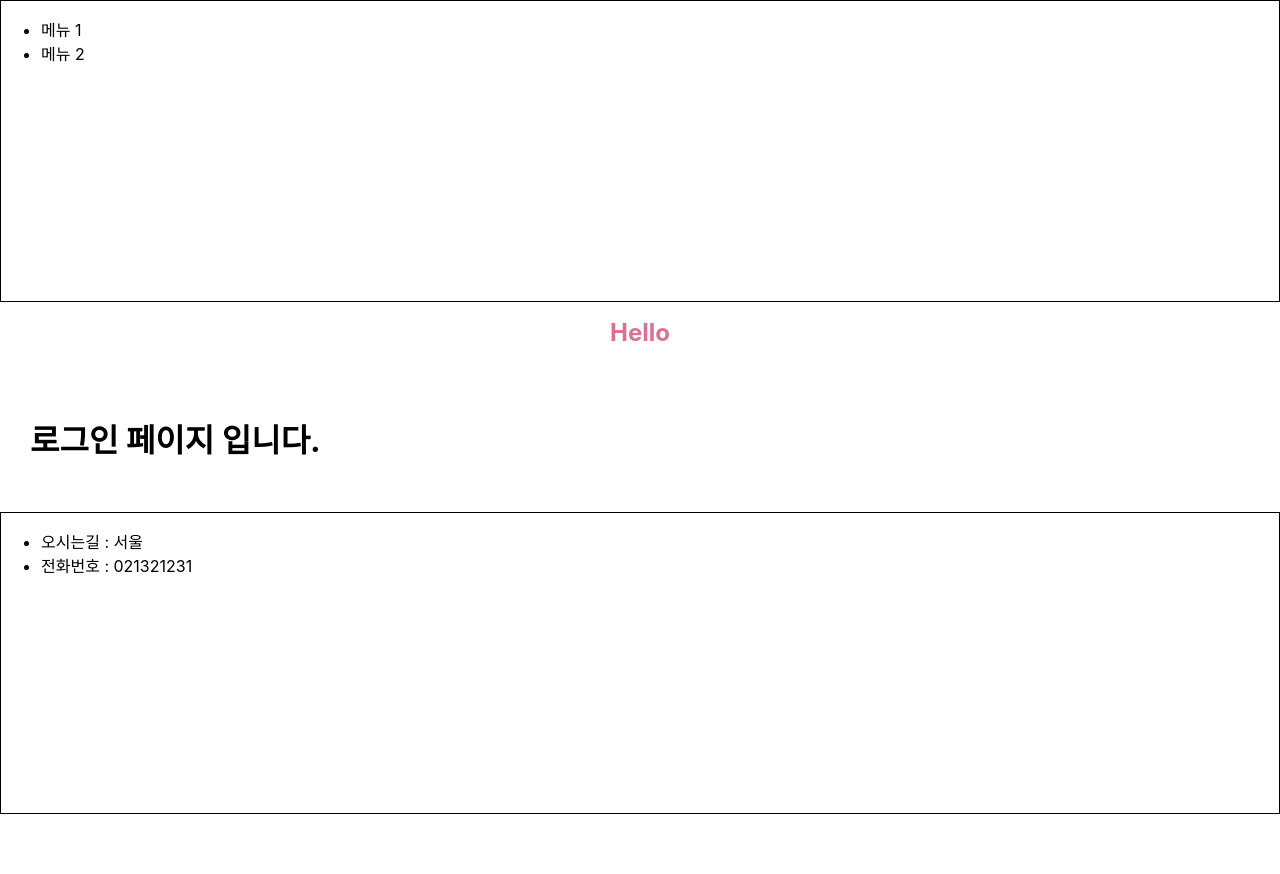
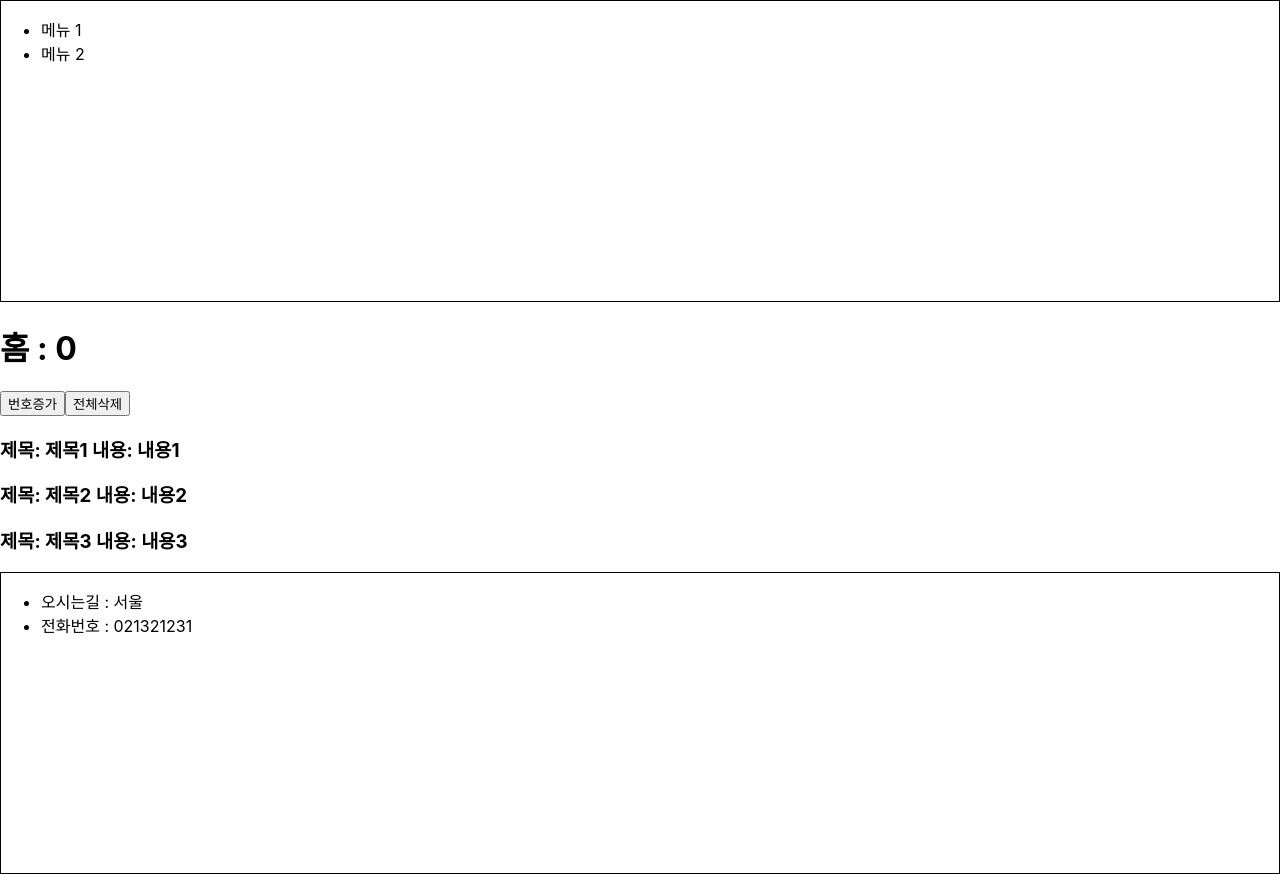
Before and after one commit to haerong22/Study, a React (Create React App) app in the folder react-springboot/my-app/: page / in a window 1280 px wide. Before the commit the page ends 814 px from the top, so only its background shows below. Built offline with nearby package versions, Linux system fonts and the light colour scheme.

Commit message:
react : props

```diff
--- a/react-springboot/my-app/src/App.js
+++ b/react-springboot/my-app/src/App.js
@@ -1,10 +1,11 @@
 import './App.css';
+import HomePage from './pages/HomePage';
 import LoginPage from './pages/LoginPage';
 
 function App() {
   return (
     <>
-      <LoginPage />
+      <HomePage />
     </>
   );
 }
--- a/react-springboot/my-app/src/components/Footer.js
+++ b/react-springboot/my-app/src/components/Footer.js
@@ -3,19 +3,19 @@ import styled from 'styled-components';
 
 // 하나의 컴포넌트 생성 (재사용)
 // 하나의 컴포넌트에 js css를 파일 하나로 관리
-const FooterList = styled.div`
+const StyledFooterDiv = styled.div`
   border: 1px solid black;
   height: 300px;
 `;
 
 const Footer = () => {
   return (
-    <FooterList>
+    <StyledFooterDiv>
       <ul>
         <li>오시는길 : 서울</li>
         <li>전화번호 : 021321231</li>
       </ul>
-    </FooterList>
+    </StyledFooterDiv>
   );
 };
 
--- a/react-springboot/my-app/src/components/Header.js
+++ b/react-springboot/my-app/src/components/Header.js
@@ -3,19 +3,19 @@ import styled from 'styled-components';
 
 // 하나의 컴포넌트 생성 (재사용)
 // 하나의 컴포넌트에 js css를 파일 하나로 관리
-const HeaderList = styled.div`
+const StyledHeaderDiv = styled.div`
   border: 1px solid black;
   height: 300px;
 `;
 
 const Header = () => {
   return (
-    <HeaderList>
+    <StyledHeaderDiv>
       <ul>
         <li>메뉴 1</li>
         <li>메뉴 2</li>
       </ul>
-    </HeaderList>
+    </StyledHeaderDiv>
   );
 };
 
--- a/react-springboot/my-app/src/components/Login.js
+++ b/react-springboot/my-app/src/components/Login.js
@@ -1,15 +1,15 @@
 import React from 'react';
 import styled from 'styled-components';
 
-const LoginBox = styled.div`
+const StyledLoginDiv = styled.div`
   padding: 30px;
 `;
 
 const Login = () => {
   return (
-    <LoginBox>
+    <StyledLoginDiv>
       <h1>로그인 페이지 입니다.</h1>
-    </LoginBox>
+    </StyledLoginDiv>
   );
 };
 
--- /dev/null
+++ b/react-springboot/my-app/src/components/home/Home.js
@@ -0,0 +1,25 @@
+import React from 'react';
+
+const Home = (props) => {
+  // const board = props.board;
+  // const id = props.id;
+
+  // 구조분할 할당
+  const { board, setBoard, number, setNumber } = props;
+
+  return (
+    <div>
+      <h1>홈 : {number} </h1>
+      <button onClick={() => setNumber(number + 1)}>번호증가</button>
+      <button onClick={() => setBoard([])}>전체삭제</button>
+      {board.map((p) => (
+        <h3>
+          제목: {p.title} 내용: {p.content}
+        </h3>
+      ))}
+    </div>
+  );
+};
+
+export default Home;
+<h1>홈페이지 입니다.</h1>;
--- /dev/null
+++ b/react-springboot/my-app/src/pages/HomePage.js
@@ -0,0 +1,37 @@
+import React, { useEffect, useState } from 'react';
+import Footer from '../components/Footer';
+import Header from '../components/Header';
+import Home from '../components/home/Home';
+
+const HomePage = () => {
+  // Http 요청 (fetch, axios)
+  const [board, setBoard] = useState([]);
+  const [number, setNumber] = useState(0);
+
+  useEffect(() => {
+    // 데이터를 받았다고 가정
+    // fetch(), axios()
+    let data = [
+      { id: 1, title: '제목1', content: '내용1' },
+      { id: 2, title: '제목2', content: '내용2' },
+      { id: 3, title: '제목3', content: '내용3' },
+    ];
+
+    setBoard([...data]);
+  }, []);
+
+  return (
+    <div>
+      <Header />
+      <Home
+        number={number}
+        board={board}
+        setBoard={setBoard}
+        setNumber={setNumber}
+      />
+      <Footer />
+    </div>
+  );
+};
+
+export default HomePage;
```
Also changed, not shown: 1 other file (tests, documents, lock files or other folders).
